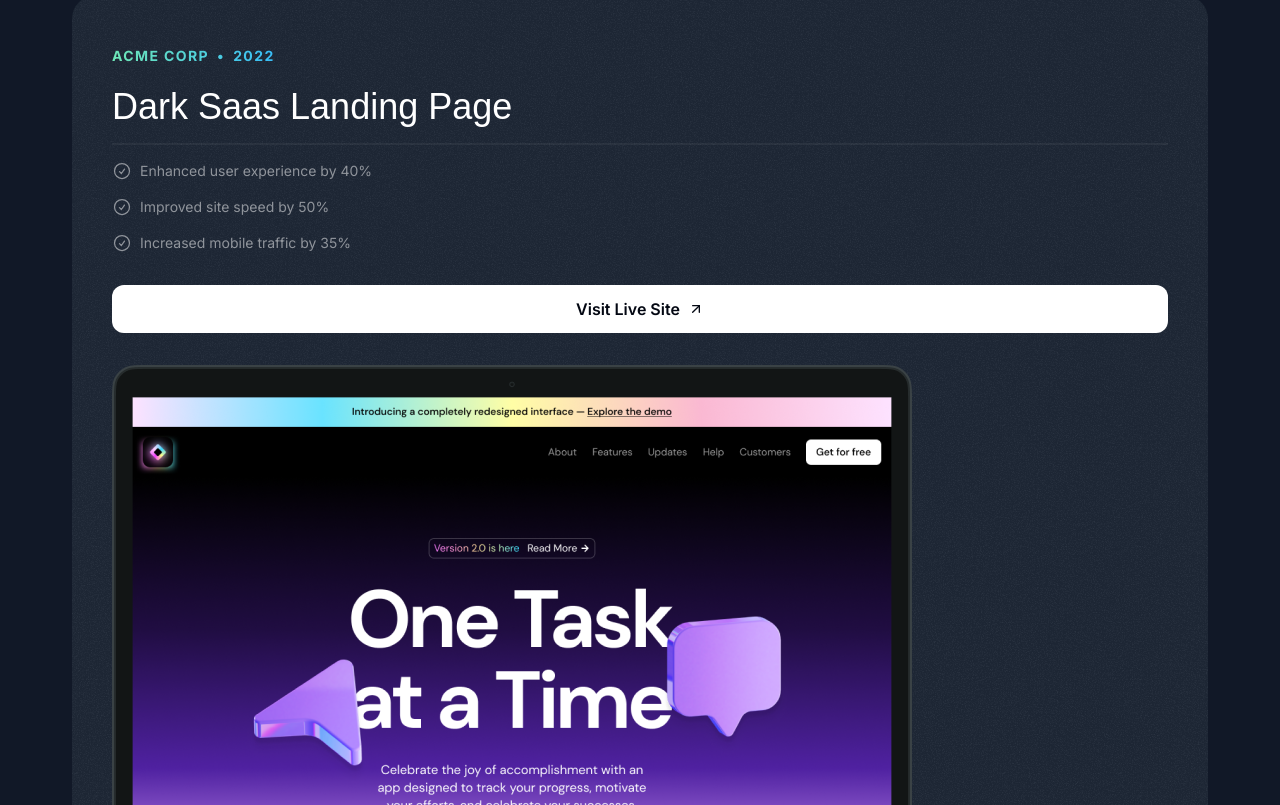
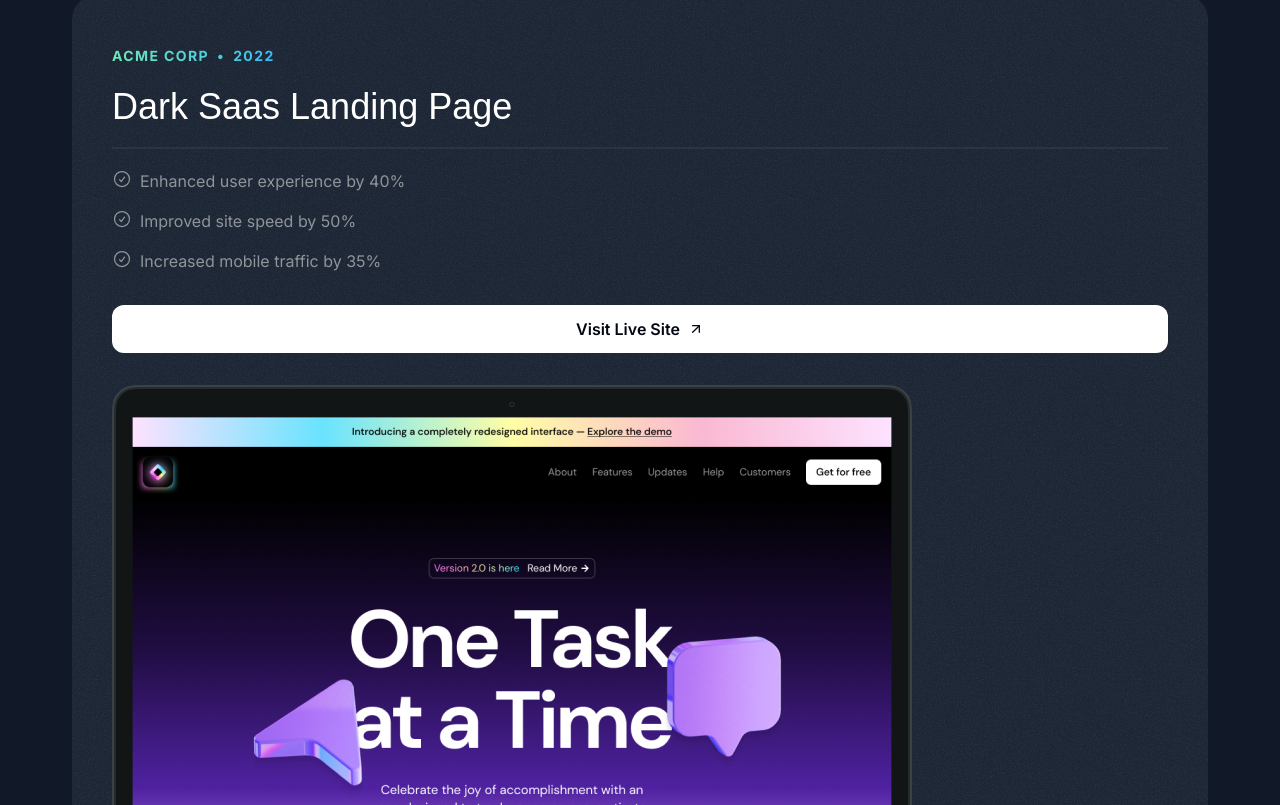
Before and after one commit to andrMaulana/single-page-portfolio, a Next.js app: page / in a window 1280 px wide. Shown: the part 1175-1980 px from the top of the page. Built offline with nearby package versions, Linux system fonts and the light colour scheme; a web font is replaced by a local one.

Commit message:
fix project result medium layout

```diff
--- a/src/sections/Projects.tsx
+++ b/src/sections/Projects.tsx
@@ -69,10 +69,10 @@ export const ProjectsSection = () => {
                 <span>{project.year}</span>
               </div>
                 <h3 className="font-serif text-2xl mt-2 md:mt-5 md:text-4xl">{project.title}</h3>
-                <hr className="border-t-2 border-white/5 mt-4" />
-                <ul className="flex flex-col gap-4 mt-4">
+                <hr className="border-t-2 border-white/5 mt-4 md:mt-5" />
+                <ul className="flex flex-col gap-4 mt-4 md:mt-5">
                   {project.results.map((result) => (
-                    <li className="flex gap-2 text-sm text-white/50">
+                    <li className="flex gap-2 text-sm md:text-base text-white/50">
                       <CheckCircleIcon className="size-5" />
                       <span>{result.title}</span>
                       </li>
```
